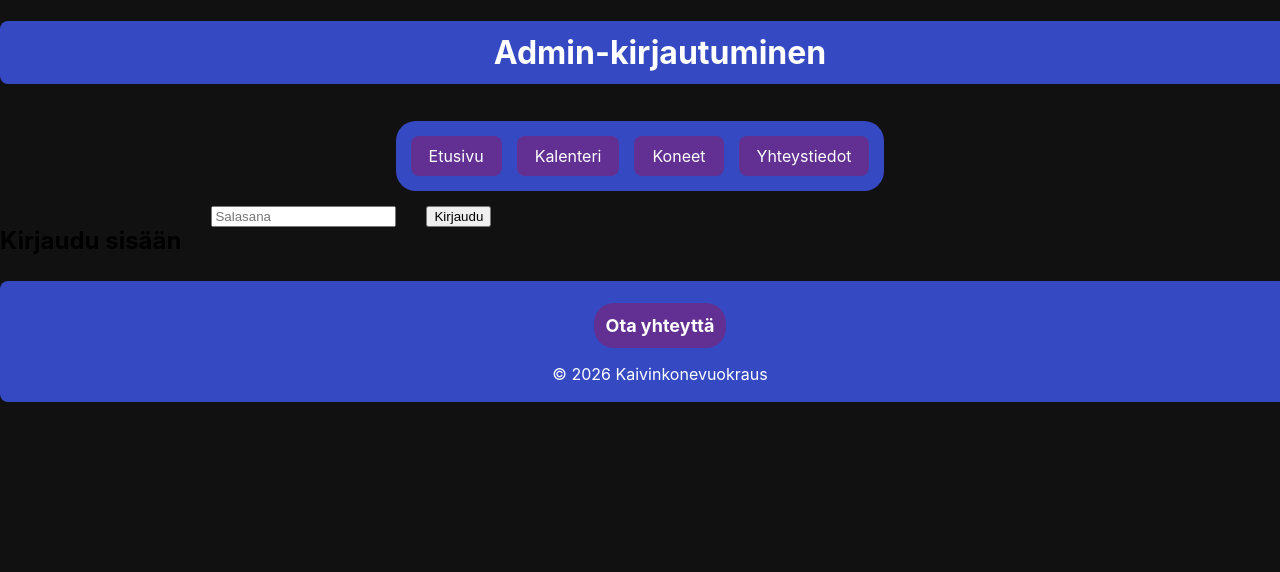
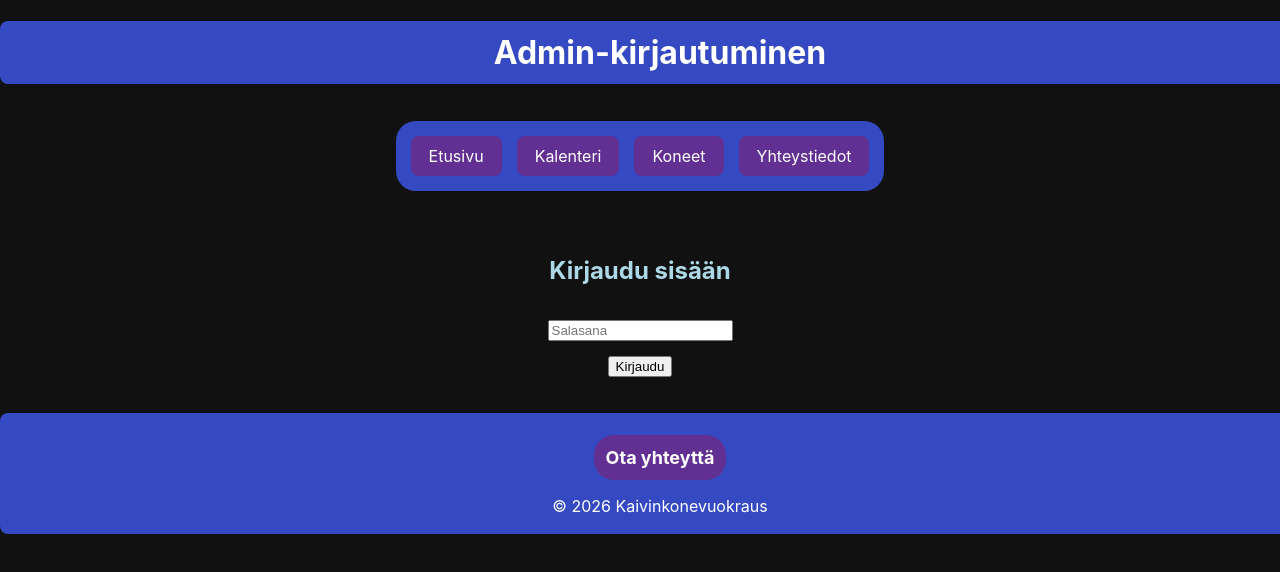
Before and after one commit to ButcherT360/KaivinkoneKalenteri, a React (Create React App) app in the folder calendar-ui/: page /admin in a window 1280 px wide. Shown: the top 572 px of the page. Built offline with nearby package versions, Linux system fonts and the light colour scheme; no server answers.

Commit message:
layoutcomponentnewadmintoo

```diff
--- a/calendar-ui/src/AdminLogin.js
+++ b/calendar-ui/src/AdminLogin.js
@@ -54,7 +54,7 @@ export default function AdminLogin({ onLogin }) {
 
   return (
     <Layout title="Admin-kirjautuminen">
-      <div className="layout">
+      <div className="adminpage">
         <h2>Kirjaudu sisään</h2>
 
         <input
--- a/calendar-ui/src/App.css
+++ b/calendar-ui/src/App.css
@@ -163,6 +163,16 @@
   border-radius: 10px;
   display: block;
   margin: 0 auto;
+}
+
+.adminpage {
+  max-width: 700px;
+  margin: 30px auto;
+  display: flex;
+  flex-direction: column;
+  gap: 15px;
+  align-items: center;
+  color: lightblue;
 }
 
 /* =========================
```
